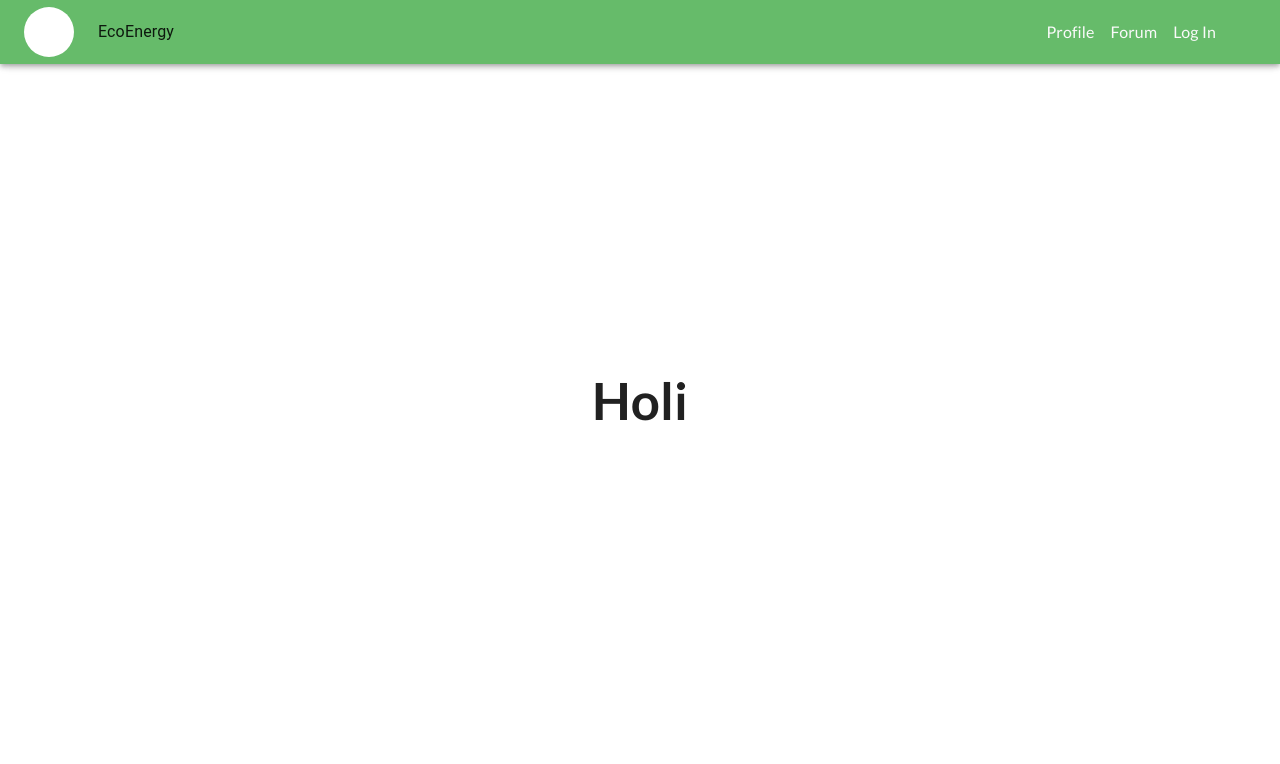
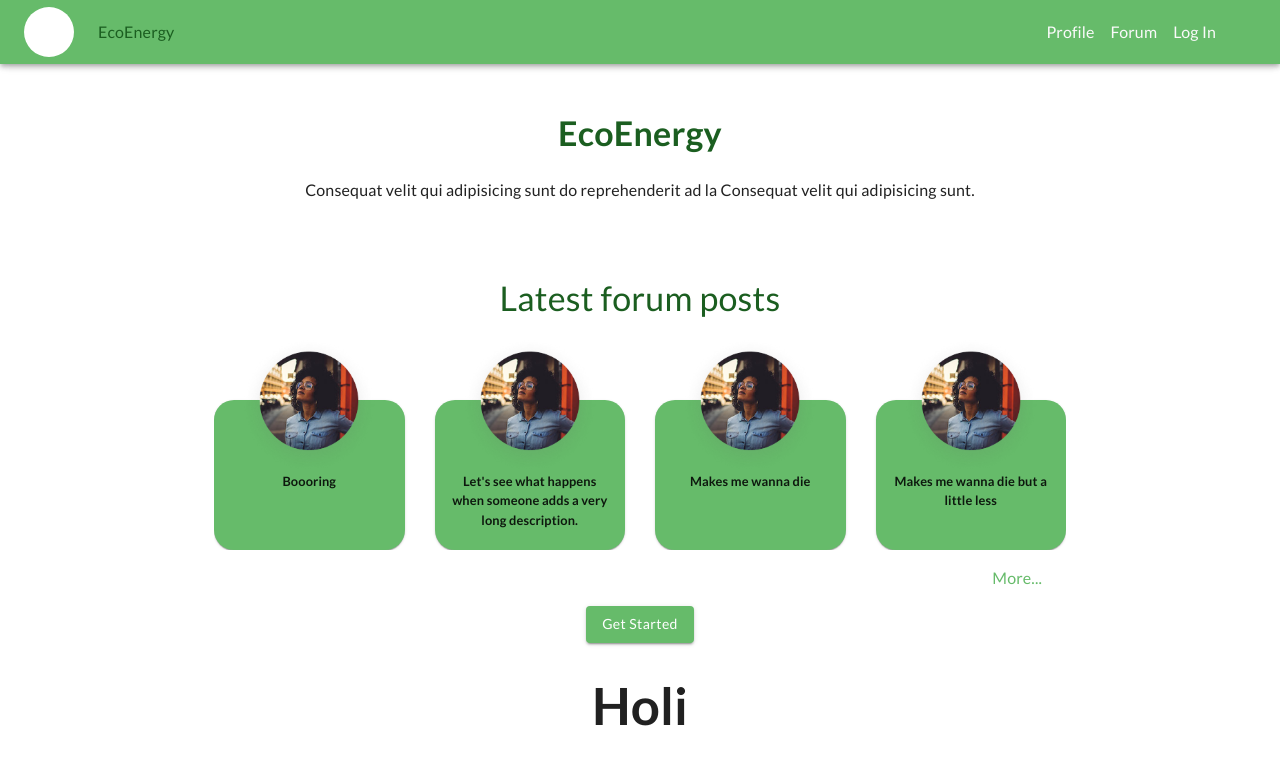
Before and after one commit to AlessHub/ecoenergy_front, a React (Vite) app: page / in a window 1280 px wide. Shown: the top 764 px of the page. Built offline with nearby package versions, Linux system fonts and the light colour scheme.

Commit message:
created slider, made minor changes to theme color organization

```diff
--- a/src/App.css
+++ b/src/App.css
@@ -1,15 +1,9 @@
 @import url('https://fonts.googleapis.com/css2?family=Lato:ital,wght@0,100;0,300;0,400;0,700;0,900;1,100;1,300;1,400;1,700;1,900&display=swap');
 
 *{
-  font-family: 'Lato';
+  font-family: 'Lato' !important;
 }
 
-a{
-  text-decoration: none !important;
-}
-a:hover{
-  color:white !important;
-}
 
 #root {
   max-width: 1280px;
--- a/src/App.jsx
+++ b/src/App.jsx
@@ -5,22 +5,18 @@ import PublicRoute from './router/public/Router';
 
 import { ThemeProvider, createTheme } from '@mui/material/styles';
 import CssBaseline from '@mui/material/CssBaseline';
-import { green, purple, grey } from '@mui/material/colors';
+import { green, grey } from '@mui/material/colors';
 
 const theme = createTheme({
   palette: {
-    primary: {
-      main: green[400],
+    main: {
+      primary: green[400],
+      secondary: grey[50],
+      tertiary: green[900],
     },
-    secondary: {
-      main: grey[50],
+    background: {
+      paper: green[400],
     },
-    tertiary: {
-      main: green[900],
-    },
-    black: {
-      main: grey[900],
-    }
   },
 });
 
--- a/src/components/layout/navigation/Navbar/NavPublic.jsx
+++ b/src/components/layout/navigation/Navbar/NavPublic.jsx
@@ -43,23 +43,26 @@ import AdbIcon from '@mui/icons-material/Adb';
 
     return (
       <div>
-       <AppBar color="primary">
+       <AppBar color="main">
         <Toolbar sx={{ display: 'flex', justifyContent: 'space-between' }}>
             <Box sx={{display:'flex', alignItems: 'center', gap:3}}>
                 <img src='#' className="placeHolderLogoPic"/>
                 <div className="placeHolderLogo"></div>
-                <Typography color='tertiary'>EcoEnergy</Typography>
+                <Typography color='main.tertiary'>EcoEnergy</Typography>
             </Box>
             <Stack sx={{mr:5 , gap:2, alignItems:'center', display: {xs:'none', sm: 'flex', md: 'flex'}}} direction="row">
             <LinkReact to='/'>
-              <LinkMui sx={{}} color='secondary'>Profile</LinkMui>
+              <LinkMui sx={{"&:hover": {
+      color:'main.tertiary'}}} underline="none" color='main.secondary'>Profile</LinkMui>
             </LinkReact>
 
             <LinkReact to='/'>
-              <LinkMui color='secondary'>Forum</LinkMui>
+              <LinkMui sx={{"&:hover": {
+      color:'main.tertiary'}}} underline="none" color='main.secondary'>Forum</LinkMui>
             </LinkReact>
             <LinkReact to='/'>
-                <LinkMui color='secondary'>Log In</LinkMui>
+                <LinkMui sx={{"&:hover": {
+      color:'main.tertiary'}}} underline="none" color='main.secondary'>Log In</LinkMui>
             </LinkReact>
           </Stack>
           <Box sx={{ flexGrow: 1, justifyContent:'flex-end', display: { xs: 'flex', sm:'none', md: 'none' } }}>
@@ -69,11 +72,13 @@ import AdbIcon from '@mui/icons-material/Adb';
               aria-controls="menu-appbar"
               aria-haspopup="true"
               onClick={handleOpenNavMenu}
-              color="secondary"
+              sx={{color:'white'}}
             >
               <MenuIcon />
             </IconButton>
             <Menu
+
+               color="main.secondary"
               id="menu-appbar"
               anchorEl={anchorElNav}
               anchorOrigin={{
@@ -88,12 +93,12 @@ import AdbIcon from '@mui/icons-material/Adb';
               open={Boolean(anchorElNav)}
               onClose={handleCloseNavMenu}
               sx={{
-                display: { xs: 'block', md: 'none' },
+                display: {color:'white', xs: 'block', md: 'none' },
               }}
             >
               {pages.map((page) => (
-                <MenuItem key={page} onClick={handleCloseNavMenu}>
-                  <Typography textAlign="center">{page}</Typography>
+                <MenuItem  key={page} onClick={handleCloseNavMenu}>
+                  <Typography color="main.secondary" textAlign="center">{page}</Typography>
                 </MenuItem>
               ))}
             </Menu>
--- /dev/null
+++ b/src/components/layout/navigation/Slider/Item.jsx
@@ -0,0 +1,35 @@
+import * as React from 'react';
+import Card from '@mui/material/Card';
+import CardContent from '@mui/material/CardContent';
+import { Container } from '@mui/system';
+import CardMedia from '@mui/material/CardMedia';
+import Typography from '@mui/material/Typography';
+import AvatarPlaceholder from '../../../../assets/avatar_template.png'
+
+export default function Item({item}) {
+  return (
+    <>
+    <Container sx={{p:{xs:0, sm:0, md:0, xl:0} ,display:'flex', flexDirection:'column', alignItems:'center'}}>
+      <CardMedia
+        component="img"
+        alt="thumbnail"
+        image={AvatarPlaceholder}
+        sx={{
+          overflow:'hidden',
+            width: '140px',
+            height: '140px',
+            maxWidth: '150px',
+            translate: '0px 75px',
+            mt: 2}}
+      />
+    <Card sx={{ bgcolor: 'main.primary', width:'100%', maxWidth: 300, height: 150, borderRadius: 5}}>
+      <CardContent>
+        <Typography color='primary.tertiary' sx={{fontSize:'0.8rem', mt:7, fontWeight:'700'}}>
+          {item.description}
+        </Typography>
+      </CardContent>
+    </Card>
+    </Container>
+    </>
+  );
+}
--- /dev/null
+++ b/src/components/layout/navigation/Slider/Slider.jsx
@@ -0,0 +1,58 @@
+import { Swiper, SwiperSlide } from "swiper/react";
+import { FreeMode, Navigation, Pagination, Autoplay } from "swiper";
+import { Container } from "@mui/system";
+import {Button} from "@mui/material";
+import {Link} from "@mui/material";
+import Item from "./Item";
+import "swiper/css";
+import "swiper/css/pagination";
+import sliderinfo from "../../../../utils/sliderinfo.json";
+import "swiper/css/navigation";
+import { Typography } from "@mui/material";
+
+const Slider = () => {
+  return (
+    <Container sx={{maxWidth: {xs:'250px', sm:'700px', md:'900px', xl:'1200px'}}}>
+      <Typography color="main.tertiary"  sx={{translate:'0px 75px'}} variant="h4">Latest forum posts</Typography>
+      <Swiper
+        observer={true}
+        observeParents={true}
+        modules={[FreeMode, Navigation, Pagination, Autoplay]}
+        grabCursor={true}
+        parallax={true}
+        loop={true}
+        className="mySwiper"
+        breakpoints={{
+          0: {
+            slidesPerView: 1,
+            spaceBetween: 10,
+          },
+          620:{
+            slidesPerView: 2,
+            spaceBetween: 15,
+          },
+          1024: {
+            slidesPerView: 3,
+            spaceBetween: 30,
+          },
+          1280: {
+            slidesPerView: 4,
+            spaceBetween: 30,
+          },
+        }}
+      >
+
+        {sliderinfo.map((item, i) => (
+          <SwiperSlide key={item.id} className="swiperSlide">
+            <Item item={item} />
+          </SwiperSlide>
+        ))}
+      </Swiper>
+      <Link href="#" color="main.primary" sx={{mr:3, mt:2, display:"flex", justifyContent:"flex-end", "&:hover": {
+      color:'main.tertiary'
+    }}}underline="none" variant="text">More...</Link>
+    </Container>
+  );
+};
+
+export default Slider;
--- a/src/router/public/Router.jsx
+++ b/src/router/public/Router.jsx
@@ -7,13 +7,14 @@ import {
 } from "react-router-dom";
 
 import Home from '../../views/Home';
-
+import Login from '../../views/Login'
 export default class PublicRoute extends React.Component {
     render() {
       return (
         <Router>
             <Routes>
                 <Route exact path="/" element={<Home/>}/>
+                {/* <Route exact path="/" element={<Login/>}/> */}
             </Routes>
         </Router>
       );
--- /dev/null
+++ b/src/utils/sliderinfo.json
@@ -0,0 +1,26 @@
+[
+    {
+        "id": 1,
+        "title": "Html",
+        "icon": "https://cdn.worldvectorlogo.com/logos/html-1.svg",
+        "description": "Boooring"
+    },
+    {
+        "id": 2,
+        "title": "Css",
+        "icon": "https://cdn.iconscout.com/icon/free/png-256/css3-9-1175237.png",
+        "description": "Let's see what happens when someone adds a very long description."
+    },
+    {
+        "id": 3,
+        "title": "JavaScript",
+        "icon": "https://cdn.worldvectorlogo.com/logos/javascript-1.svg",
+        "description": "Makes me wanna die"
+    },
+    {
+        "id": 4,
+        "title": "Bootstrap",
+        "icon": "https://upload.wikimedia.org/wikipedia/commons/thumb/b/b2/Bootstrap_logo.svg/1280px-Bootstrap_logo.svg.png",
+        "description": "Makes me wanna die but a little less"
+    }
+]
--- a/src/views/Home.jsx
+++ b/src/views/Home.jsx
@@ -1,17 +1,58 @@
-import React from 'react'
-import NavPublic from '../components/layout/navigation/Navbar/NavPublic'
-import NavLoggedIn from '../components/layout/navigation/Navbar/NavLoggedIn';
-import { useState } from 'react';
+import React from "react";
+import NavPublic from "../components/layout/navigation/Navbar/NavPublic";
+import NavLoggedIn from "../components/layout/navigation/Navbar/NavLoggedIn";
+import Slider from "../components/layout/navigation/Slider/Slider";
+import { useState } from "react";
+import { Typography } from "@mui/material";
+import { Button } from "@mui/material";
 
 const Home = () => {
+  const [isLogin, setIsLogin] = useState(true);
 
-  const[isLogin,setIsLogin]=useState(true);
   return (
     <>
-        <NavPublic/>
-        <h1>Holi</h1>
+      <Typography
+        sx={{ fontWeight: "bold", mt: 10 }}
+        variant="h4"
+        color="main.tertiary"
+      >
+        EcoEnergy
+      </Typography>
+      <Typography sx={{ fontWeight: "500", mt: 3 }} variant="body1">
+        Consequat velit qui adipisicing sunt do reprehenderit ad la Consequat
+        velit qui adipisicing sunt.
+      </Typography>
+      <NavPublic />
+      <Slider />
+      <Button
+        variant="contained"
+        sx={{
+          mt:2,
+          textTransform: 'capitalize',
+          backgroundColor: "main.primary",
+          "&:hover": {
+            backgroundColor: "main.primary",
+            borderColor: "main.primary",
+            boxShadow: "none",
+            color: "main.secondary"
+          },
+          "&:active": {
+            boxShadow: "none",
+            backgroundColor: "main.primary",
+            borderColor: "main.primary",
+            color: "main.secondary"
+          },
+          "&:focus": {
+            boxShadow: "0 0 0 0.2rem main.primary",
+          },
+        }}
+        href="#contained-buttons"
+      >
+        Get Started
+      </Button>
+      <h1>Holi</h1>
     </>
-  )
-}
+  );
+};
 
-export default Home
+export default Home;
--- /dev/null
+++ b/src/views/Login.jsx
@@ -0,0 +1,9 @@
+import React from 'react'
+
+const Login = () => {
+  return (
+    <div>Login</div>
+  )
+}
+
+export default Login
```
Also changed, not shown: src/assets/avatar_template.png (added), src/components/layout/navigation/Slider.jsx (deleted).
